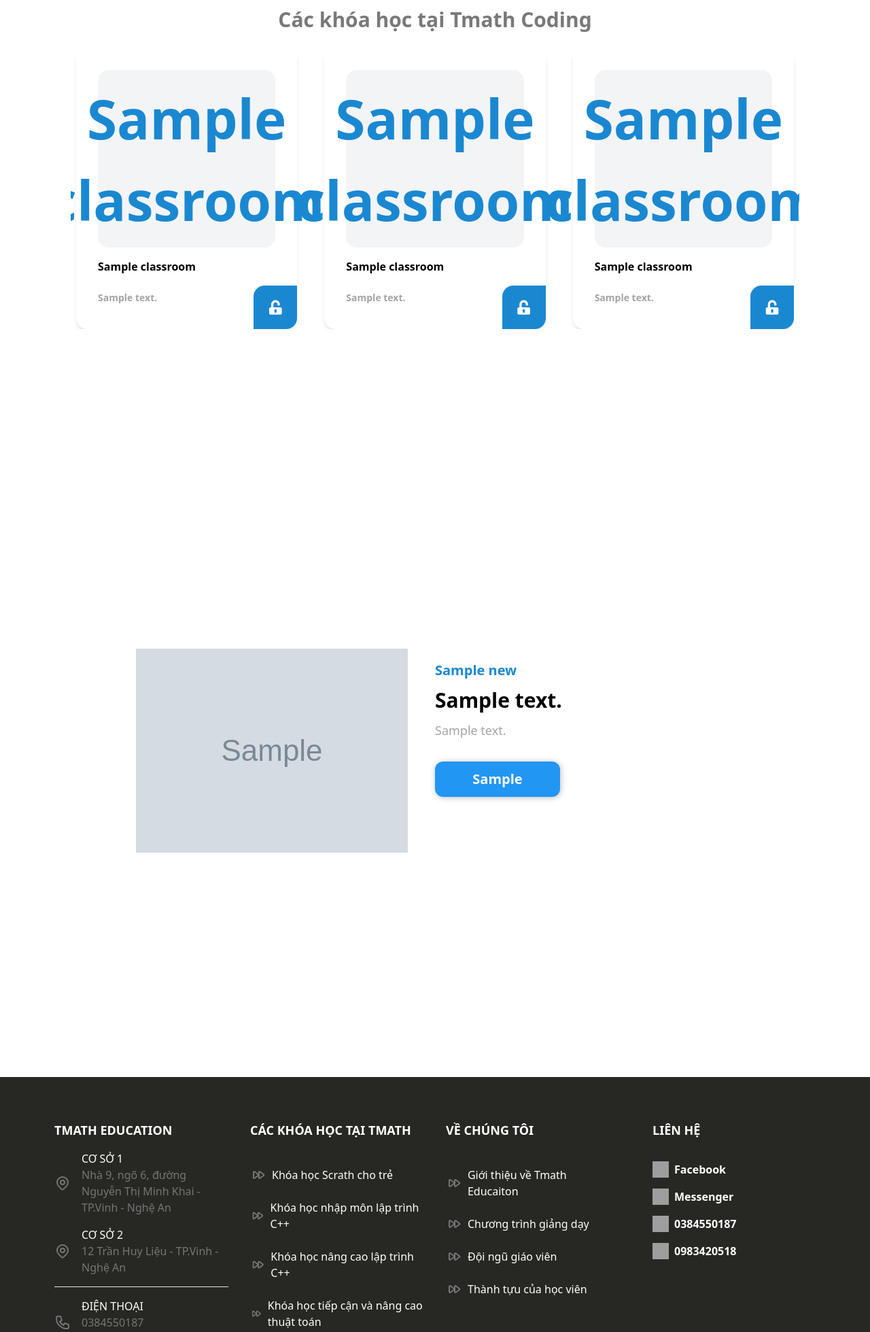
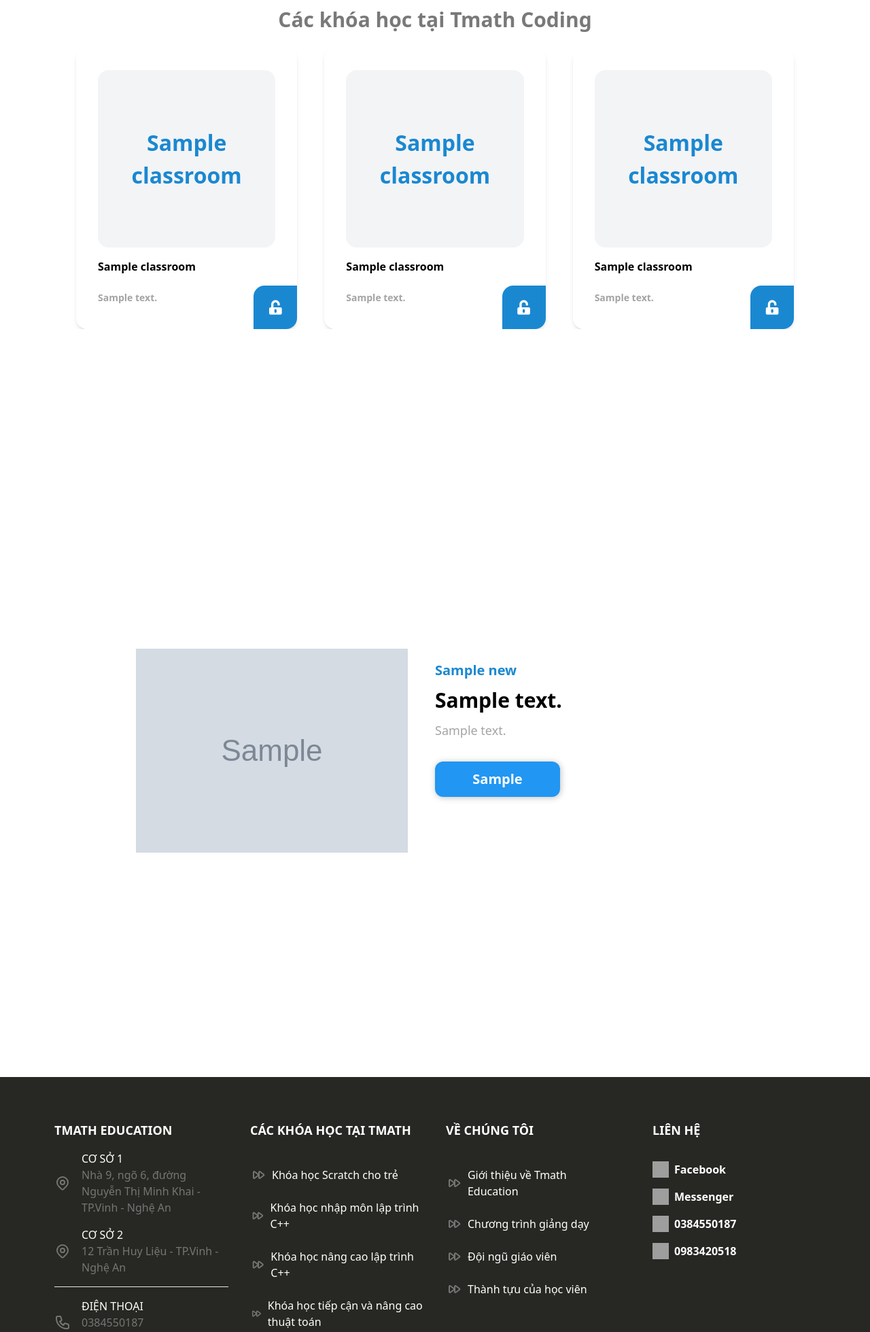
Before and after one commit to patpro28/landing, a Django app: page / in a window 1280 px wide. Shown: the part 2657-4616 px from the top of the page at 68% size. Run offline with Django 4.2, Linux system fonts and the light colour scheme; tables that the repository leaves empty hold one stand-in row (values such as "Sample post"); grey boxes marked "Sample" are stand-in pictures; style sheets or scripts are compiled from the project's sources; some libraries are stand-ins or nearby versions; grey boxes are pictures that could not be loaded.

Commit message:
fixed all

```diff
--- a/templates/home.html
+++ b/templates/home.html
@@ -262,7 +262,7 @@
         {% for classes in classes_section %}
             <div class="w-1/3 p-8 text-left shadow-md swiper-slide rounded-2xl">
                 <div class="bg-gray-100 text-[#1A88D1] aspect-square rounded-2xl text-center flex justify-center">
-                    <div class="text-[5rem] font-bold my-auto">
+                    <div class="text-[2rem] font-bold my-auto">
                         {{ classes.name }}
                     </div>
                 </div>
@@ -425,7 +425,7 @@
                         <path stroke-linecap="round" stroke-linejoin="round" d="M11.933 12.8a1 1 0 000-1.6L6.6 7.2A1 1 0 005 8v8a1 1 0 001.6.8l5.333-4zM19.933 12.8a1 1 0 000-1.6l-5.333-4A1 1 0 0013 8v8a1 1 0 001.6.8l5.333-4z" />
                     </svg>
                     <div class="block ml-2">
-                        <div class="text-md font-medium text-white cursor-pointer">Khóa học Scrath cho trẻ </div>
+                        <div class="text-md font-medium text-white cursor-pointer">Khóa học Scratch cho trẻ </div>
                     </div>
                 </div>
 
@@ -475,7 +475,7 @@
                         <path stroke-linecap="round" stroke-linejoin="round" d="M11.933 12.8a1 1 0 000-1.6L6.6 7.2A1 1 0 005 8v8a1 1 0 001.6.8l5.333-4zM19.933 12.8a1 1 0 000-1.6l-5.333-4A1 1 0 0013 8v8a1 1 0 001.6.8l5.333-4z" />
                     </svg>
                     <div class="block ml-2">
-                        <div class="text-md font-medium text-white cursor-pointer">Giới thiệu về Tmath Educaiton</div>
+                        <div class="text-md font-medium text-white cursor-pointer">Giới thiệu về Tmath Education</div>
                     </div>
                 </div>
 
```
